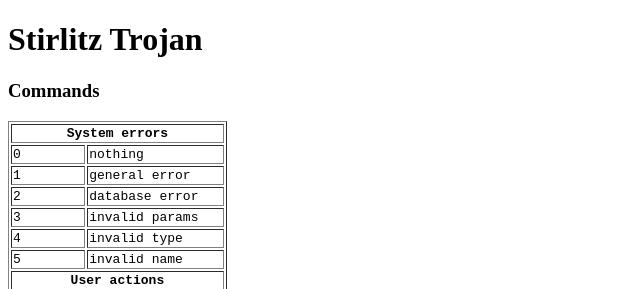
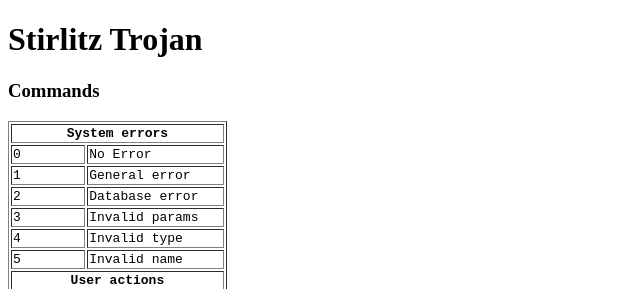
Before and after one commit to stirlitztrojan/Application, a plain HTML site: page index.html in a window 1280 px wide. Shown: the top 289 px of the page, 0-640 px from the left. Drawn offline with Linux system fonts and the light colour scheme.

Commit message:
Update index.html

```diff
--- a/index.html
+++ b/index.html
@@ -11,12 +11,12 @@
     <code>
     <table border="1">
       <tr><th colspan="2">System errors</th></tr>
-      <tr><td>0</td><td>nothing</td></tr>
-      <tr><td>1</td><td>general error</td></tr>
-      <tr><td>2</td><td>database error</td></tr>
-      <tr><td>3</td><td>invalid params</td></tr>
-      <tr><td>4</td><td>invalid type</td></tr>
-      <tr><td>5</td><td>invalid name</td></tr>
+      <tr><td>0</td><td>No Error</td></tr>
+      <tr><td>1</td><td>General error</td></tr>
+      <tr><td>2</td><td>Database error</td></tr>
+      <tr><td>3</td><td>Invalid params</td></tr>
+      <tr><td>4</td><td>Invalid type</td></tr>
+      <tr><td>5</td><td>Invalid name</td></tr>
 
       <tr><th colspan="2">User actions</th></tr>
       <tr><td>none</td><td>No command</td></tr>
```
